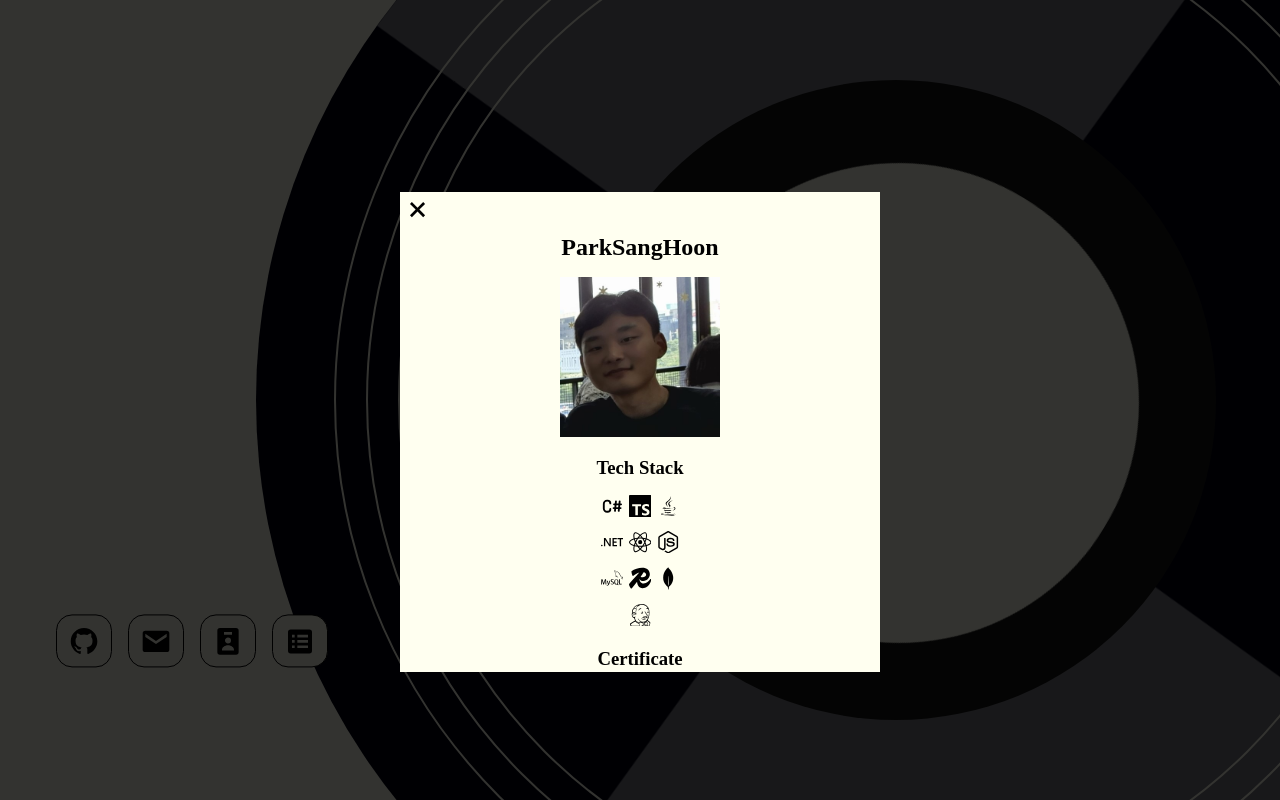
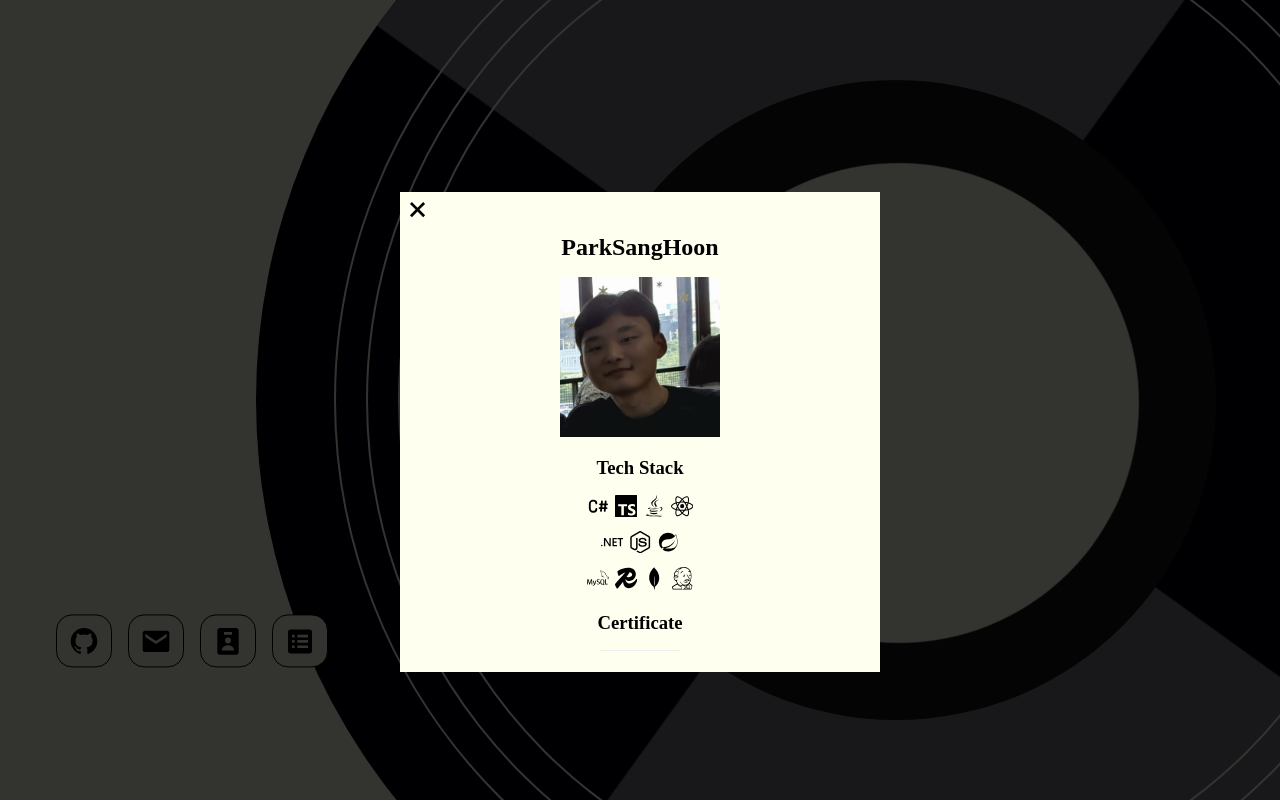
Before and after one commit to 701tkdgns/portfolio2, a React (Create React App) app: page / in a window 1280 px wide. Both pictures are taken after a click on the item 228 px from the left and 641 px from the top of the page. Shown: the top 800 px of the page. Built offline with nearby package versions, Linux system fonts and the light colour scheme.

Commit message:
20260228 update ts-version and about

```diff
--- a/package.json
+++ b/package.json
@@ -1,7 +1,7 @@
 {
   "homepage": "https://701tkdgns.github.io/portfolio2",
   "name": "portfolio2",
-  "version": "0.1.0",
+  "version": "0.2.0",
   "private": true,
   "dependencies": {
     "@react-spring/web": "^9.7.3",
@@ -20,7 +20,6 @@
     "react-toastify": "^10.0.4",
     "react-tooltip": "^5.26.3",
     "sass": "^1.70.0",
-    "typescript": "^4.9.5",
     "web-vitals": "^2.1.4"
   },
   "scripts": {
@@ -50,6 +49,7 @@
     ]
   },
   "devDependencies": {
-    "gh-pages": "^6.1.1"
+    "gh-pages": "^6.1.1",
+    "typescript": "^5.9.3"
   }
 }
--- a/src/components/about/About.tsx
+++ b/src/components/about/About.tsx
@@ -1,8 +1,9 @@
 import React from 'react'
 import profile from '../../assets/profile.jpg';
-import { SiHtml5, SiCss3, SiJavascript, SiTypescript, SiMongodb, SiRedis, SiJenkins, SiKubernetes, SiDocker, SiMysql, SiNodedotjs, SiReact, SiCashapp, SiDotnet } from "react-icons/si";
+import { SiTypescript, SiMongodb, SiRedis, SiJenkins, SiMysql, SiNodedotjs, SiReact, SiCashapp, SiDotnet } from "react-icons/si";
 import { TbBrandCSharp } from "react-icons/tb";
-import { AiOutlineJava } from "react-icons/ai";
+import { FaJava } from "react-icons/fa";
+import { BiLogoSpringBoot } from "react-icons/bi";
 import Career from '../card/Career';
 
 const About = () => {
@@ -17,10 +18,9 @@ const About = () => {
           <div className='about-body-text'>
             <h3>Tech Stack</h3>
             <div className='about-body-text-part'>
-              <div className='about-body-text-tech'><TbBrandCSharp /> <SiTypescript /> < AiOutlineJava /> </div>
-              <div className='about-body-text-tech'><SiDotnet /> <SiReact /> <SiNodedotjs /></div>
-              <div className='about-body-text-tech'><SiMysql /> <SiRedis /> <SiMongodb /></div>
-              <div className='about-body-text-tech'><SiJenkins /> </div>
+              <div className='about-body-text-tech'><TbBrandCSharp /> <SiTypescript /> <FaJava /> <SiReact /> </div>
+              <div className='about-body-text-tech'><SiDotnet /> <SiNodedotjs /> <BiLogoSpringBoot /></div>
+              <div className='about-body-text-tech'><SiMysql /> <SiRedis /> <SiMongodb /> <SiJenkins /></div>
             </div>
           </div>
           <div className='about-body-career'>
```
Also changed, not shown: 1 other file (tests, documents, lock files or other folders).
